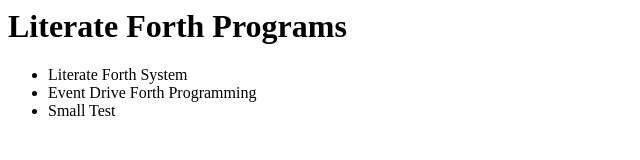
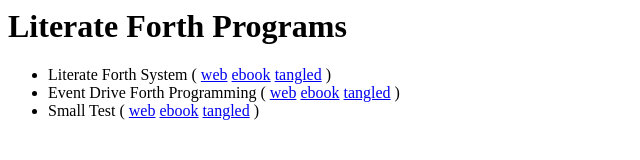
Before and after one commit to bradn123/literateforth, a plain HTML site: page src/index.html in a window 1280 px wide. Shown: the whole page, without its empty margins (0-640 px from the left). Drawn offline with Linux system fonts and the light colour scheme.

Commit message:
Fix index.

```diff
--- a/src/index.html
+++ b/src/index.html
@@ -5,9 +5,23 @@
   <body>
     <h1>Literate Forth Programs</h1>
     <ul>
-      <li>Literate Forth System</li>
-      <li>Event Drive Forth Programming</li>
-      <li>Small Test</li>
+      <li>Literate Forth System (
+      <a href="literate.html">web</a>
+      <a href="literate.mobi">ebook</a>
+      <a href="literate.fs">tangled</a>
+      )</li>
+
+      <li>Event Drive Forth Programming (
+      <a href="events.html">web</a>
+      <a href="events.mobi">ebook</a>
+      <a href="events.fs">tangled</a>
+      )</li>
+
+      <li>Small Test (
+      <a href="test1.html">web</a>
+      <a href="test1.mobi">ebook</a>
+      <a href="test1.fs">tangled</a>
+      )</li>
     </ul>
   </body>
 </html>
```
